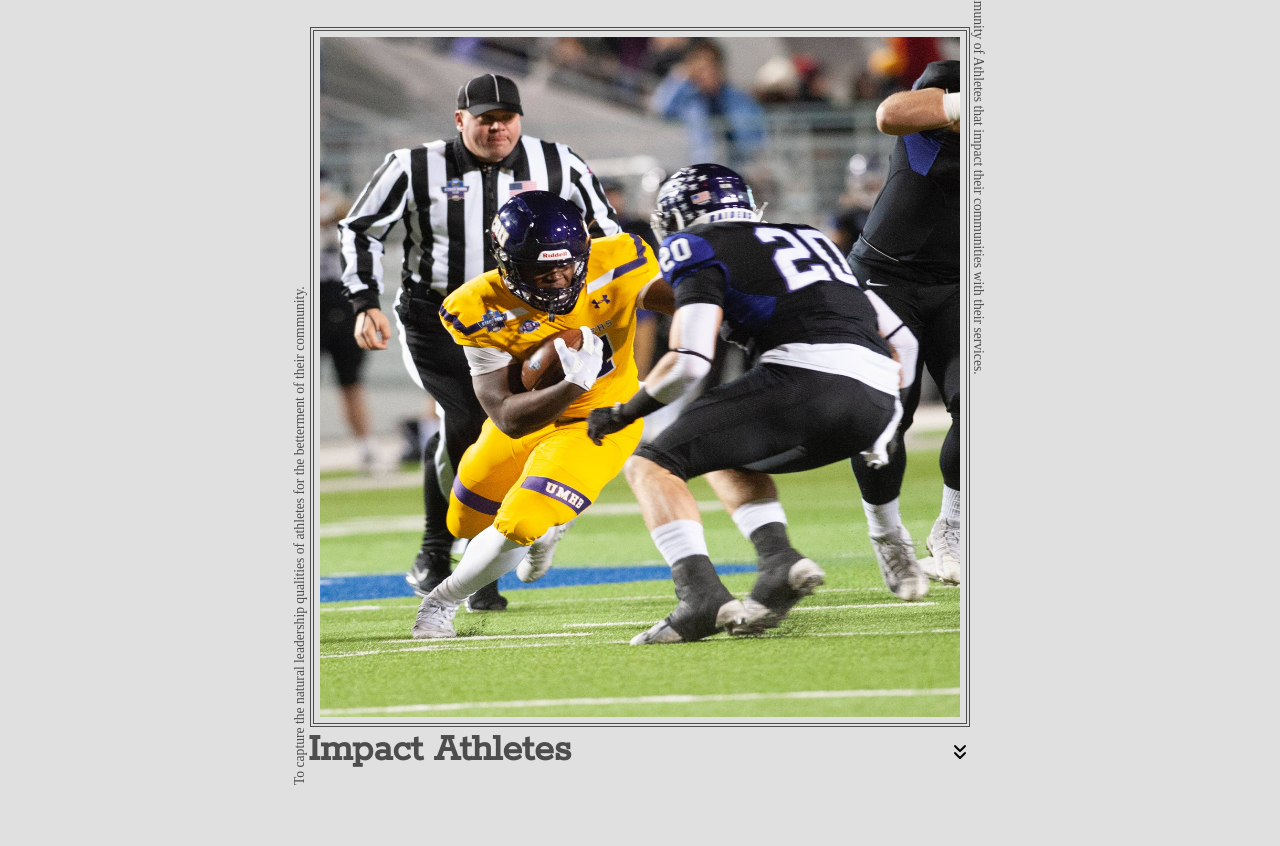
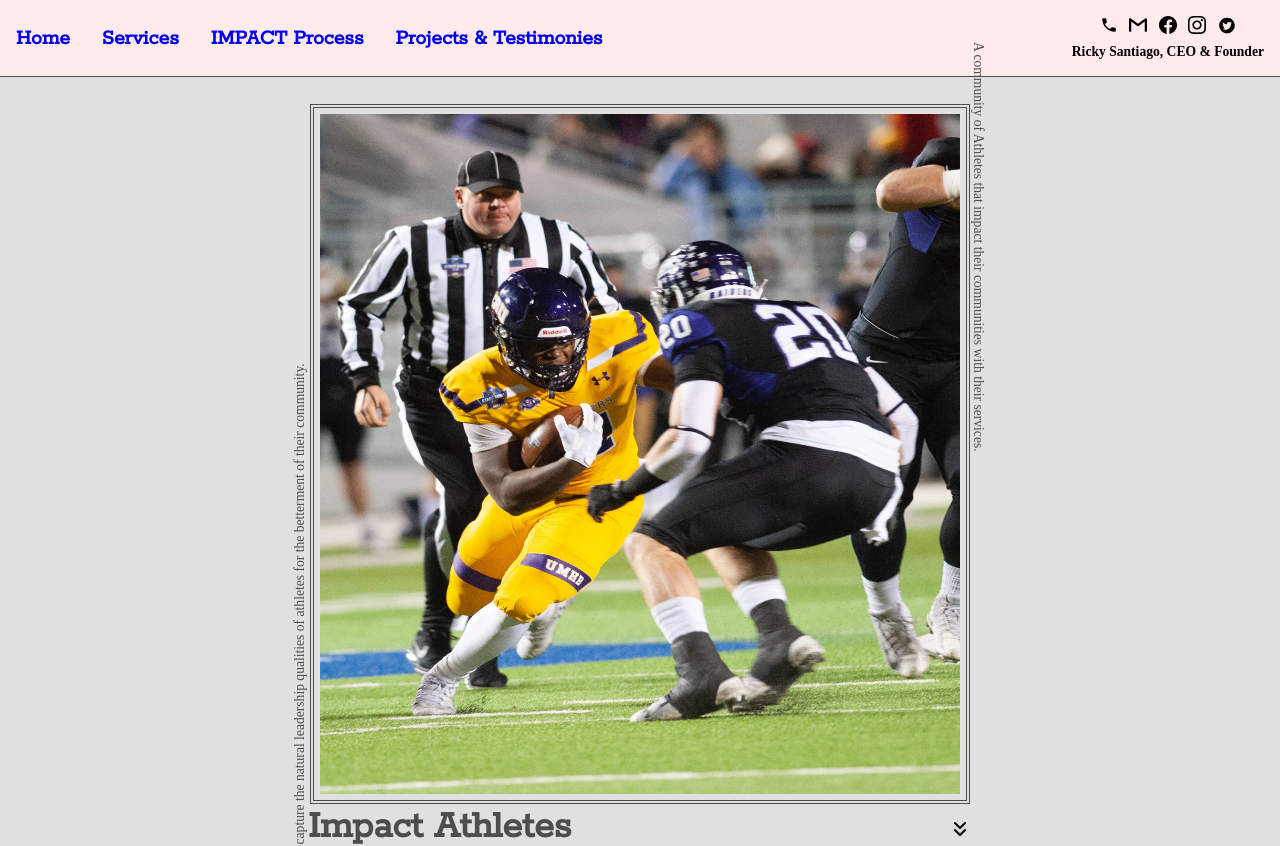
Before and after one commit to hamzafoy/impact-athletes-lou, a React (Create React App) app: page / in a window 1280 px wide. Shown: the top 846 px of the page. Built offline with nearby package versions, Linux system fonts and the light colour scheme; a web font is replaced by a local one.

Commit message:
swap navbar to the top per client's request.

```diff
--- a/src/App.js
+++ b/src/App.js
@@ -12,13 +12,13 @@ function App() {
     return(
         <div className="App">
             <Router>
+                <NavBar />
                 <Switch>
                     <Route path="/" exact component={ () => <LandingPage/>} />
                     <Route path="/services" exact component={ () => <Services/>} />
                     <Route path="/impact" exact component={ () => <ImpactProcess/>} />
                     <Route path="/previous-work" exact component={ () => <Works/>} />
                 </Switch>
-                <NavBar />
             </Router>
         </div>
     )
--- a/src/NavBar/NavBar.css
+++ b/src/NavBar/NavBar.css
@@ -6,7 +6,7 @@
     height: 9.5vh;
     width: 100%;
     background-color: #FFEBEC;
-    border-top: 1.25px double #4D4D4D;
+    border-bottom: 1.25px double #4D4D4D;
 }
 
 
@@ -76,7 +76,7 @@
         height: 9.5vh;
         width: 100%;
         background-color: #FFEBEC;
-        border-top: 1.25px double #4D4D4D;
+        border-bottom: 1.25px double #4D4D4D;
     }
 
 
```
